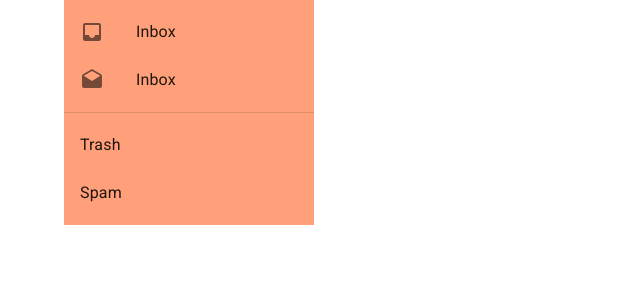
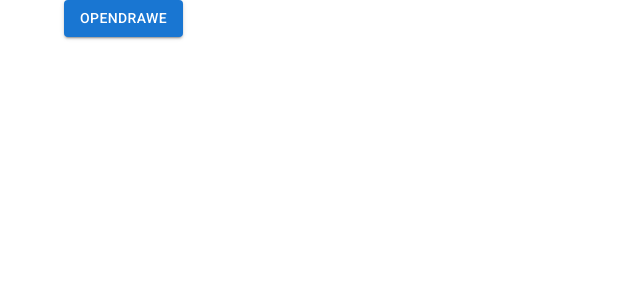
Before and after one commit to EmilianoQuiroz/App-del-Hincha-Web-Page, a React (Vite) app: page / in a window 1280 px wide. Shown: the top 300 px of the page, without its empty margins (0-640 px from the left). Built offline with nearby package versions, Linux system fonts and the light colour scheme.

Commit message:
Drawer Component Material UI

```diff
--- a/src/components/navbar/NavListDrawer.jsx
+++ b/src/components/navbar/NavListDrawer.jsx
@@ -5,7 +5,7 @@ import DraftsIcon from "@mui/icons-material/Drafts"
 
 export default function NavListDrawer() {
     return(
-        <Box sx={{width:250, bgcolor:"lightsalmon"}}>
+        <Box sx={{width:250}}>
             <nav>
                 <List>
                 <ListItem>
--- a/src/components/navbar/Navbar.jsx
+++ b/src/components/navbar/Navbar.jsx
@@ -1,10 +1,22 @@
-import React from 'react'
+import React, { useState } from 'react'
 import NavListDrawer from './NavListDrawer'
+import { Button, Drawer } from '@mui/material'
 
 export default function Navbar() {
+
+    const [open, setOpen] = useState(false)
+
   return (
     <>
-        <NavListDrawer />
+        <Button variant="contained" onClick={() => setOpen(true)}>OpenDrawe</Button>
+
+        <Drawer
+        open={open}
+        anchor="left"
+        onClose={() => setOpen(false)}
+        >
+            <NavListDrawer />
+        </Drawer>
     </>
   )
 }
```
